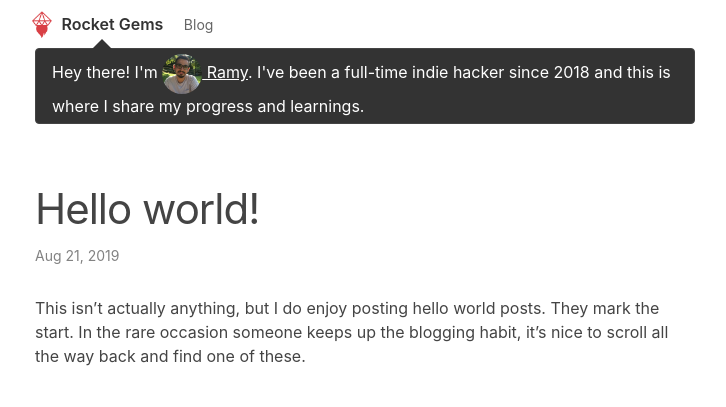
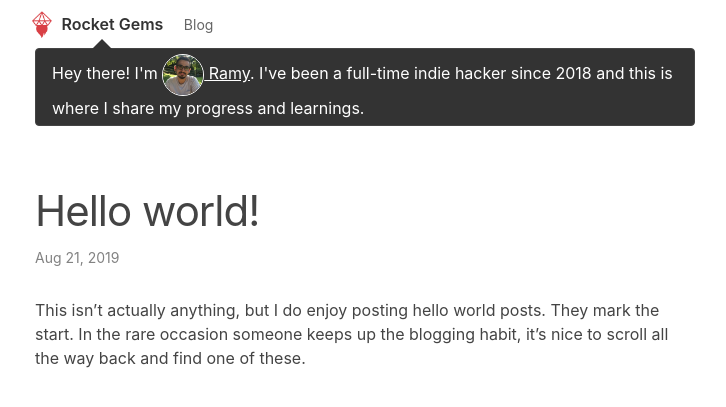
Before and after one commit to ramykhuffash/ramykhuffash.github.io, a Jekyll site: the page built from _posts/2019-08-21-hello-world.markdown, in a window 1280 px wide. Shown: the top 407 px of the page, without its empty margins (275-1001 px from the left). Built offline with Jekyll 4.4.1, drawn with Linux system fonts in a browser that asks for light colours.

Commit message:
post header

```diff
--- a/_sass/minima/_layout.scss
+++ b/_sass/minima/_layout.scss
@@ -280,7 +280,7 @@ a{
     p{
         color: white;
         img{
-            border-radius: 1px solid white;
+            border: 1px solid white;
         }
         margin-bottom: 0;
     }
```
